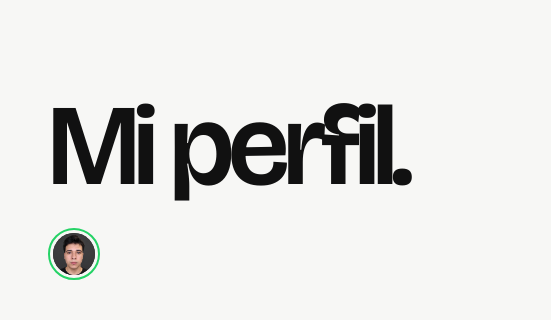
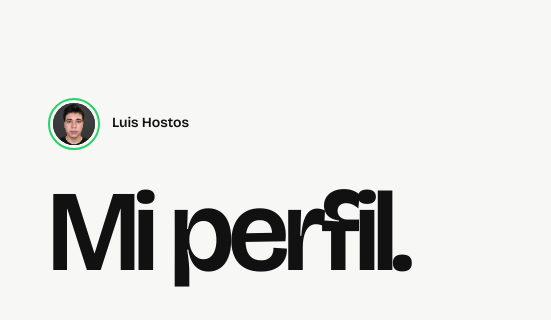
Before and after one commit to Luanho11/portfolio-2026, a website built with Vite: page about.html in a window 1280 px wide. Shown: the part 193-513 px from the top of the page, 0-551 px from the left. Built offline with nearby package versions, Linux system fonts and the light colour scheme.

Commit message:
firma en perfil

```diff
--- a/about.html
+++ b/about.html
@@ -51,7 +51,7 @@
 
   <main class="about-page" id="contenido">
     <section class="about-hero">
-      <div class="about-title-col"><h1>Mi perfil.</h1><span class="about-avatar"><img class="about-photo" src="./luis-hostos.webp" alt="Luis Hostos" width="560" height="700" decoding="async" /></span></div>
+      <div class="about-title-col"><p class="about-byline"><span class="about-avatar"><img class="about-photo" src="./luis-hostos.webp" alt="" width="560" height="700" decoding="async" /></span><span class="about-name">Luis Hostos</span></p><h1>Mi perfil.</h1></div>
       <div class="about-copy-col">
 
         <p class="about-lead">Egresado de Computación e Informática en CIBERTEC y estudiante de Ingeniería de Sistemas en UPN.</p>
--- a/src/about.css
+++ b/src/about.css
@@ -134,13 +134,15 @@ html[data-theme="dark"] .company-logo--tall img{filter:brightness(1.9) saturate(
 html[data-theme="dark"] .credentials-launch .logo-mono,html[data-theme="dark"] .credentials-launch .logo-brand-dark{filter:none}
 @media(max-width:640px){.credentials-launch .logo-plate{width:50px;height:50px;border-radius:13px}.credentials-launch .logo-plate img{height:30px;max-width:38px}}
 
-/* Foto de perfil: avatar pequeño debajo de "Mi perfil." con anillo verde fijo, como los estados de WhatsApp. */
+/* Foto de perfil: firma (foto + nombre) arriba de "Mi perfil." en computadora; en celular, foto a la derecha del título con anillo verde fijo, como los estados de WhatsApp. */
 .about-copy-col{display:grid;grid-template-columns:minmax(0,1fr);align-items:start}
 .about-copy-col>*{grid-column:1/-1}
 .about-title-col{display:flex;flex-direction:column;align-items:flex-start;gap:clamp(22px,3vw,34px)}
+.about-byline{display:flex;align-items:center;gap:12px;margin:0}
+.about-name{font:600 14px/1.2 var(--display);letter-spacing:-.005em;color:var(--ink)}
 .about-avatar{position:relative;display:block;width:52px;height:52px;flex-shrink:0;border-radius:50%;padding:3px;border:2.5px solid #25d366}
 .about-photo{display:block;width:100%;height:100%;object-fit:cover;object-position:50% 30%;border-radius:50%;background:#2a2a2a}
-@media(max-width:900px){.about-title-col{flex-direction:row;align-items:center;justify-content:space-between}}
+@media(max-width:900px){.about-title-col{flex-direction:row;align-items:center;justify-content:space-between}.about-title-col h1{order:-1}.about-name{position:absolute;width:1px;height:1px;overflow:hidden;clip-path:inset(50%);white-space:nowrap}}
 @media(max-width:640px){.about-avatar{width:44px;height:44px}}
 /* "Usado en" separado de los íconos. */
 .stack-proof span{margin-top:12px}
```
